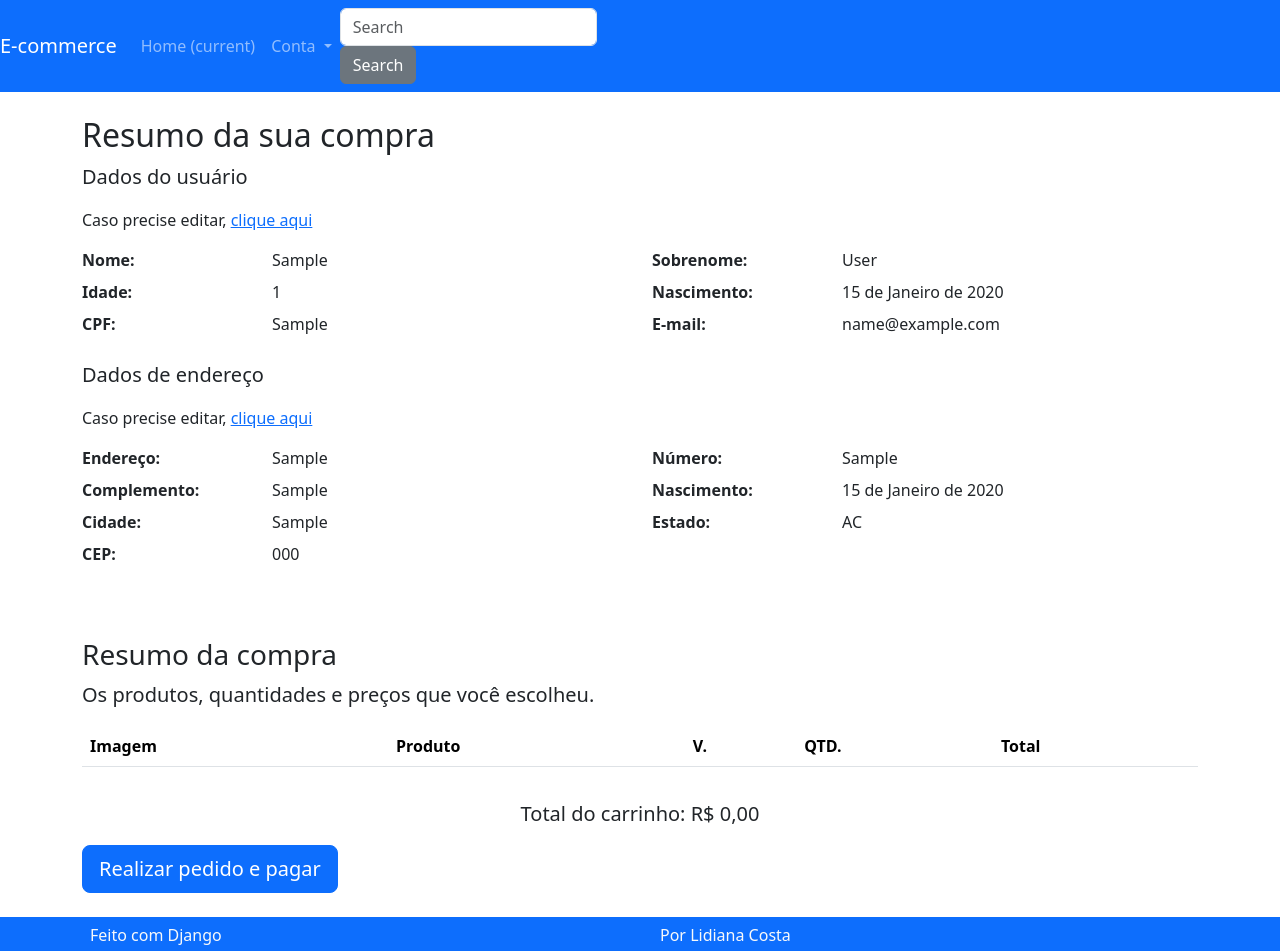
After one commit to Lidianacosta/E-commerce, a Django app: page /resumo-da-compra/ in a window 1280 px wide. The commit adds this page. Run offline with Django 5.2, Linux system fonts and the light colour scheme; a user stored in the database is signed in; tables that the repository leaves empty hold one stand-in row (values such as "Sample post"); lists and menus that the app fills with data are empty; some libraries are stand-ins or nearby versions.

Commit message:
add resumo da compra e modificações

```diff
--- /dev/null
+++ b/produto/templates/produto/resumo_da_compra.html
@@ -0,0 +1,76 @@
+{% extends 'global/base.html' %}
+{% load filters %}
+{% block content %}
+
+<div class="row mb-5">
+    <div class="col-lg">
+        <h2>Resumo da sua compra</h2>
+
+        <p class="lead">Dados do usuário</p>
+        <p>Caso precise editar, <a href="{% url 'perfil:criar' %}">clique aqui</a></p>
+        <dl class="row">
+            <dt class="col-lg-2">Nome:</dt>
+            <dd class="col-lg-4">{{usuario.first_name}}</dd>
+            <dt class="col-lg-2">Sobrenome:</dt>
+            <dd class="col-lg-4">{{usuario.last_name}}</dd>
+
+            <dt class="col-lg-2">Idade:</dt>
+            <dd class="col-lg-4">{{usuario.perfilusuario.idade}}</dd>
+            <dt class="col-lg-2">Nascimento:</dt>
+            <dd class="col-lg-4">{{usuario.perfilusuario.data_nascimento}}</dd>
+
+            <dt class="col-lg-2">CPF:</dt>
+            <dd class="col-lg-4">{{usuario.perfilusuario.cpf}}</dd>
+            <dt class="col-lg-2">E-mail:</dt>
+            <dd class="col-lg-4">{{usuario.email}}</dd>
+        </dl>
+
+        <p class="lead">Dados de endereço</p>
+        <p>Caso precise editar, <a href="{% url 'perfil:criar' %}">clique aqui</a></p>
+        <dl class="row">
+            <dt class="col-lg-2">Endereço:</dt>
+            <dd class="col-lg-4">{{usuario.perfilusuario.endereco}}</dd>
+            <dt class="col-lg-2">Número:</dt>
+            <dd class="col-lg-4">{{usuario.perfilusuario.numero}}</dd>
+
+            <dt class="col-lg-2">Complemento:</dt>
+            <dd class="col-lg-4">{{usuario.perfilusuario.complemento}}</dd>
+            <dt class="col-lg-2">Nascimento:</dt>
+            <dd class="col-lg-4">{{usuario.perfilusuario.data_nascimento}}</dd>
+
+            <dt class="col-lg-2">Cidade:</dt>
+            <dd class="col-lg-4">{{usuario.perfilusuario.cidade}}</dd>
+            <dt class="col-lg-2">Estado:</dt>
+            <dd class="col-lg-4">{{usuario.perfilusuario.estado}}</dd>
+
+            <dt class="col-lg-2">CEP:</dt>
+            <dd class="col-lg-4">{{usuario.perfilusuario.cep}}</dd>
+        </dl>
+    </div>
+</div>
+
+
+<div class="row mt-3">
+    <div class="col">
+        <h3>Resumo da compra</h3>
+        <p class="lead">Os produtos, quantidades e preços que você escolheu.</p>
+        {% include 'partials/_carrinho.html' %}
+    </div>
+</div>
+<div class="row mt-3">
+
+    <div class="col">
+        <p class="lead text-center"><strong>Total do carrinho:</strong>
+            {{request.session.carrinho|carrinho_total|formata_preco}}</p>
+    </div>
+</div>
+
+<div class="row">
+    <div class="col">
+        <a class="btn btn-block btn-primary btn-lg" href="{% url 'pedido:pagar' %}">
+            Realizar pedido e pagar
+        </a>
+    </div>
+</div>
+
+{% endblock content %}
--- a/produto/views.py
+++ b/produto/views.py
@@ -13,6 +13,7 @@ class ListaProdutoListView(ListView):
     template_name = 'produto/lista.html'
     context_object_name = 'produtos'
     paginate_by = PER_PAGE
+    ordering = 'nome'
 
 
 class DetalheProdutoDetailView(DetailView):
@@ -48,6 +49,7 @@ class AdicionarAoCarrinhoView(View):
         preco_unitario = variacao.preco
         preco_unitario_promocional = variacao.preco_promocional
         produto = variacao.produto
+        imagem = produto.imagem.url if produto.imagem else ''
 
         if variacao_id in carrinho:  # type:ignore
             quantidade_carrinho = carrinho[variacao_id]['quantidade']
@@ -67,7 +69,6 @@ class AdicionarAoCarrinhoView(View):
                 quantidade_carrinho
             carrinho[variacao_id]['preco_quantitativo_promocional'] = preco_unitario_promocional * \
                 quantidade_carrinho
-
         else:
             carrinho[variacao_id] = {
                 "produto_id": produto.pk,
@@ -80,16 +81,22 @@ class AdicionarAoCarrinhoView(View):
                 'preco_quantitativo_promocional': preco_unitario_promocional,
                 'quantidade': 1,
                 'slug': produto.slug,
-                'imagem': produto.imagem.url if produto.imagem else '',
+                'imagem': imagem
             }
 
         self.request.session.save()
         messages.success(
             self.request,
-            f'Produto {produto.nome} - {variacao.nome} adicionado ao seu carrinho '
+            f'Produto {produto.nome} - {variacao.nome}'
+            ' adicionado ao seu carrinho'
+            f'{carrinho[variacao_id]["quantidade"]}x'
+            if variacao.nome
+            else f'Produto {produto.nome}'
+            ' adicionado ao seu carrinho '
             f'{carrinho[variacao_id]["quantidade"]}x'
 
         )
+
         return redirect(http_referer)
 
 
@@ -130,4 +137,11 @@ class CarrinhoView(View):
 
 
 class ResumoDaCompra(View):
-    pass
+    def get(self, request, *args, **kwargs):
+        if not request.user.is_authenticated:
+            return redirect('perfil:criar')
+
+        context = {
+            'usuario': request.user,
+        }
+        return render(request, 'produto/resumo_da_compra.html', context)
--- /dev/null
+++ b/templates/partials/_carrinho.html
@@ -0,0 +1,44 @@
+{% load filters %}
+<div class="table-responsive">
+    <table class="table">
+        <tr>
+            <th class="d-none d-lg-block">Imagem</th>
+            <th>Produto</th>
+            <th>V.</th>
+            <th>QTD.</th>
+            <th>Total</th>
+        </tr>
+
+        {% for linha in request.session.carrinho.values %}
+        <tr>
+            <td class="d-none d-lg-block">
+                <img class="cart-img" src="{{linha.imagem}}">
+            </td>
+            <td>
+                <a href="{% url 'produto:detalhe' linha.slug %}">
+                    {{linha.produto_nome}}
+                </a>
+                <a class="ml-3" href="{%  url 'produto:remover_do_carrinho' %}?vid={{linha.variacao_id}}">
+                    <i class="fas fa-times-circle text-danger" aria-hidden="true"></i>
+                </a>
+            </td>
+            <td>{{linha.variacao_nome}}</td>
+
+            <td>
+                {{linha.quantidade}}x
+                {% if linha.preco_unitario_promocional %}
+                {{linha.preco_unitario_promocional}}
+                {% else %}
+                {{linha.preco_unitario}}
+                {% endif %}
+            </td>
+
+            {% if linha.preco_quantitativo_promocional %}
+            <td>{{linha.preco_quantitativo_promocional|formata_preco}}</td>
+            {% else %}
+            <td>{{linha.preco_quantitativo|formata_preco}}</td>
+            {% endif %}
+        </tr>
+        {% endfor %}
+    </table>
+</div>
```
Also changed, not shown: perfil/views.py (+9 -4 lines), produto/templates/produto/carrinho.html (+2 -44 lines), produto/templates/produto/resumo.html (deleted, +0 -97 lines).
